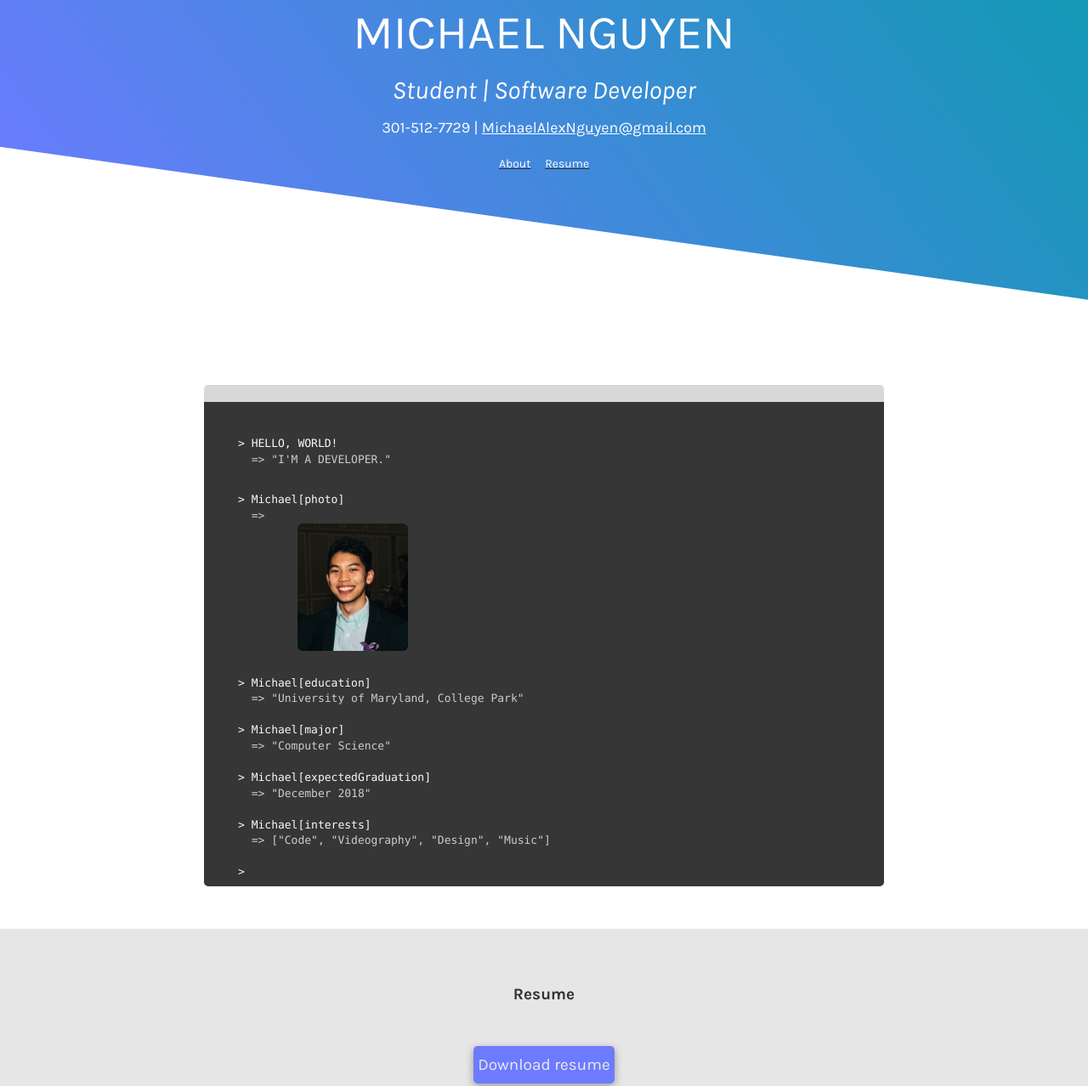
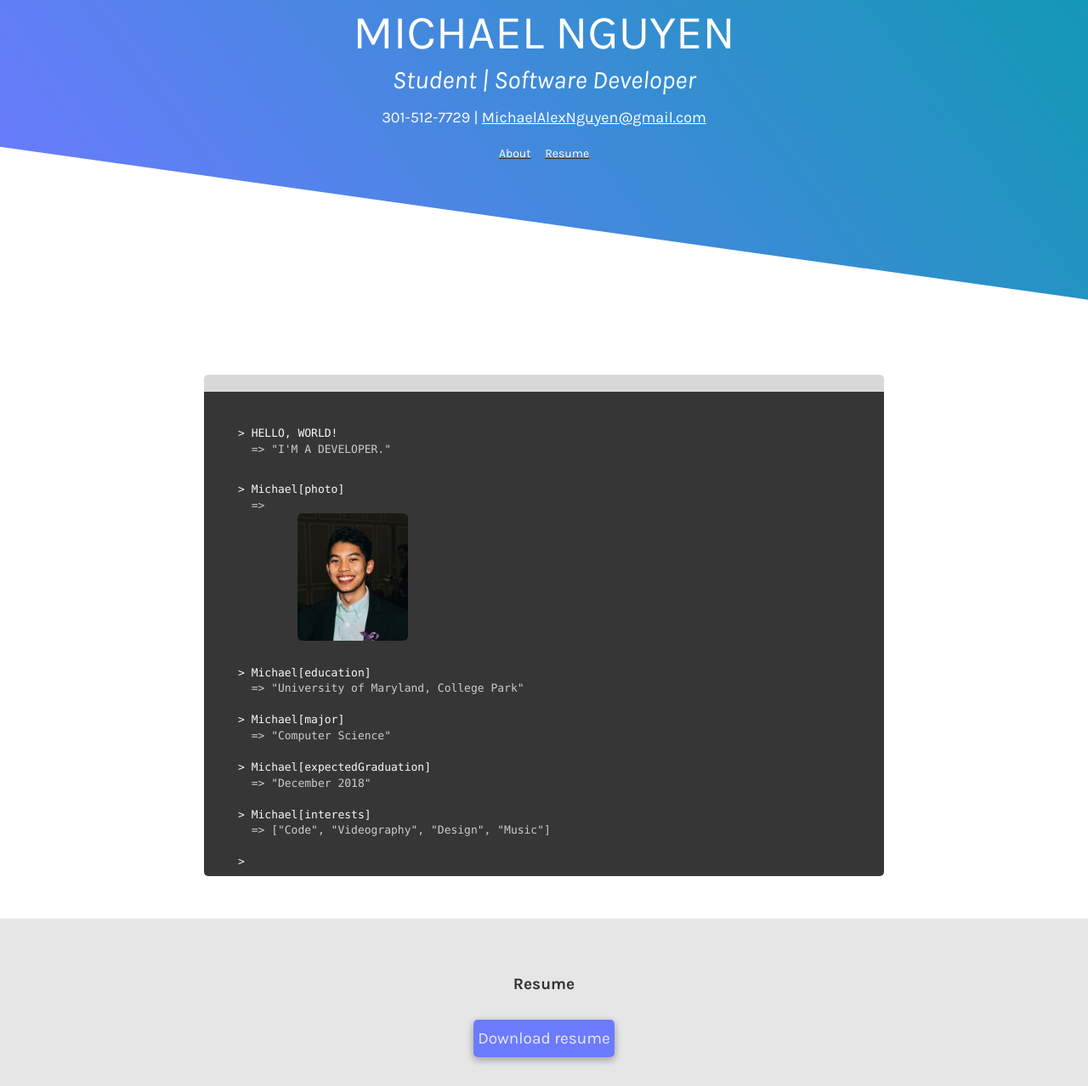
Before and after one commit to mnguyen96/michaelnguyen, a plain HTML site: page index.html in a window 1280 px wide. Shown: the part 139-1417 px from the top of the page at 85% size. Drawn offline with nearby package versions, Linux system fonts and the light colour scheme.

Commit message:
button position change

```diff
--- a/main.css
+++ b/main.css
@@ -64,7 +64,7 @@ header {
         header .header-text p.header-subtitle {
             font-style: oblique;
             font-size: 30px;
-            margin-top: -.5em;
+            margin-top: -.9em;
             color: rgb(255, 255, 255);
             font-weight: 300; }
 
@@ -150,6 +150,7 @@ header {
     }
     .resume-download {
         border-radius: 5px;
+        margin-top: -1em;
         margin-bottom: 5%;
         padding: 5px;
         box-shadow: 0 3px 10px rgba(0, 0, 0, 0.212), 0 3px 10px rgba(0, 0, 0, 0.137);
```
Also changed, not shown: 2 other files.
